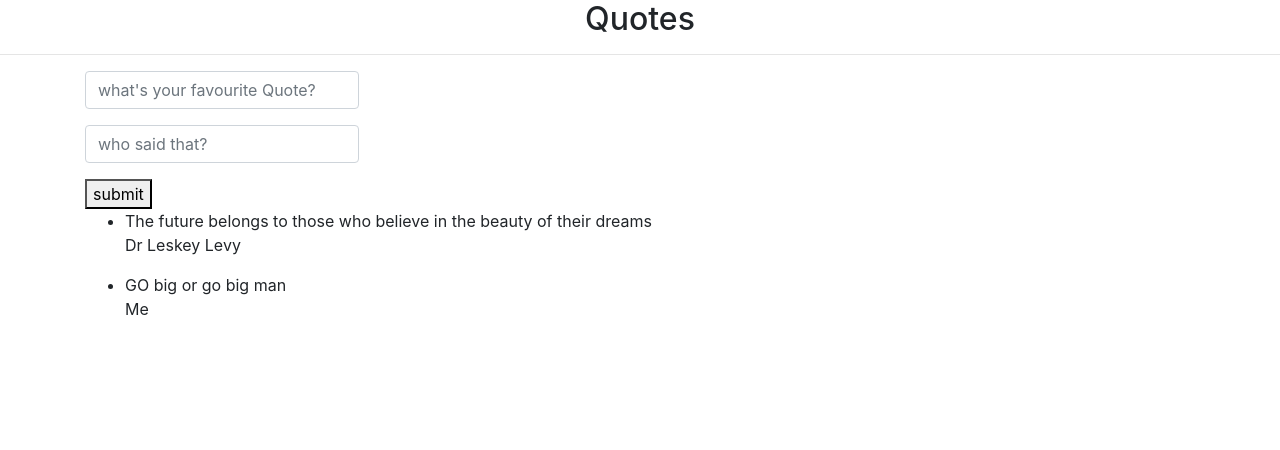
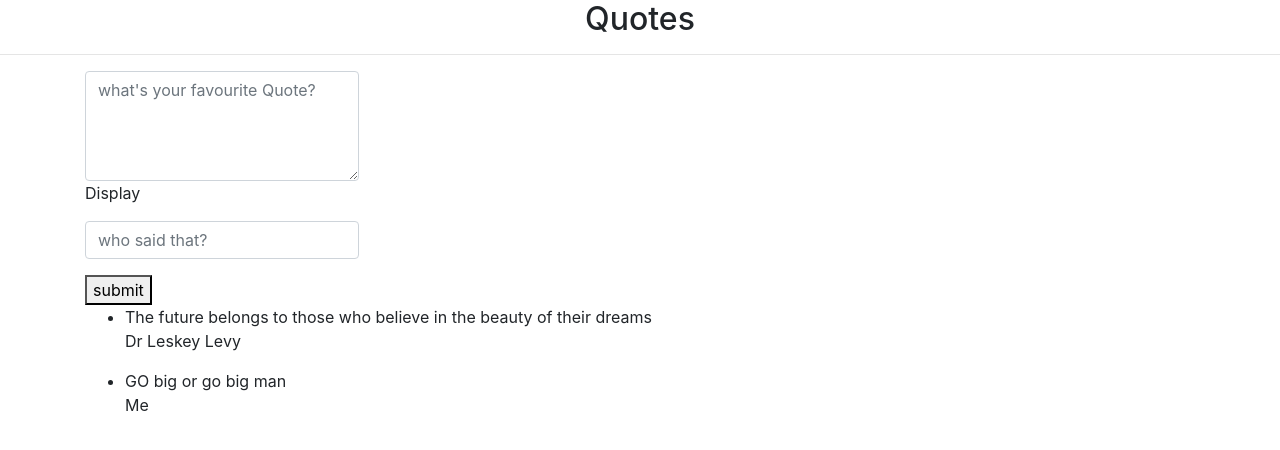
Before and after one commit to leskeylevy/Quotes, an Angular app: page / in a window 1280 px wide. Shown: the top 450 px of the page. Built offline with nearby package versions, Linux system fonts and the light colour scheme.

Commit message:
creating and texsting 2 way data binding

```diff
--- a/src/app/app.module.ts
+++ b/src/app/app.module.ts
@@ -1,5 +1,6 @@
 import { BrowserModule } from '@angular/platform-browser';
 import { NgModule } from '@angular/core';
+import { FormsModule} from '@angular/forms';
 
 import { AppComponent } from './app.component';
 import { QuotesComponent } from './quotes/quotes.component';
@@ -14,7 +15,8 @@ import { QuoteFormComponent } from './quote-form/quote-form.component';
     QuoteFormComponent
   ],
   imports: [
-    BrowserModule
+    BrowserModule,
+    FormsModule
   ],
   providers: [],
   bootstrap: [AppComponent]
--- a/src/app/quote-form/quote-form.component.html
+++ b/src/app/quote-form/quote-form.component.html
@@ -1,10 +1,12 @@
 <div class="container">
-  <form>
+  <form #goalForm='ngForm'>
   <div class="form-group">
-    <input type="text" class="form-control" placeholder="what's your favourite Quote?">
+    <textarea class="form-control" placeholder="what's your favourite Quote?" required rows="4" id="favQuote" [(ngModel)]="newQuote.name" name="name"></textarea>
+      <!-- testing 2 way data binding -->
+      Display {{newQuote.name}}
       </div>
       <div class="form-group">
-        <input type="text" placeholder="who said that?" class="form-control">
+        <input type="text" placeholder="who said that?" class="form-control" id="quoteBy">
       </div>
     <button id="submit">submit</button>
 
--- a/src/app/quote-form/quote-form.component.ts
+++ b/src/app/quote-form/quote-form.component.ts
@@ -1,4 +1,5 @@
 import { Component, OnInit } from '@angular/core';
+import { Quote } from '../quote';
 
 @Component({
   selector: 'app-quote-form',
@@ -7,6 +8,8 @@ import { Component, OnInit } from '@angular/core';
 })
 export class QuoteFormComponent implements OnInit {
 
+  newQuote = new Quote(0,'','');
+
   constructor() { }
 
   ngOnInit() {
```
